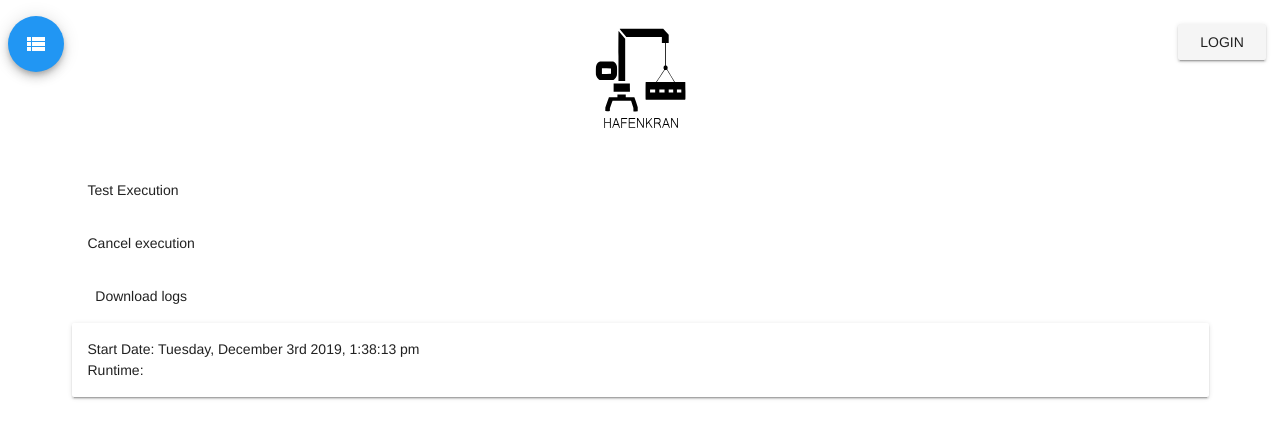
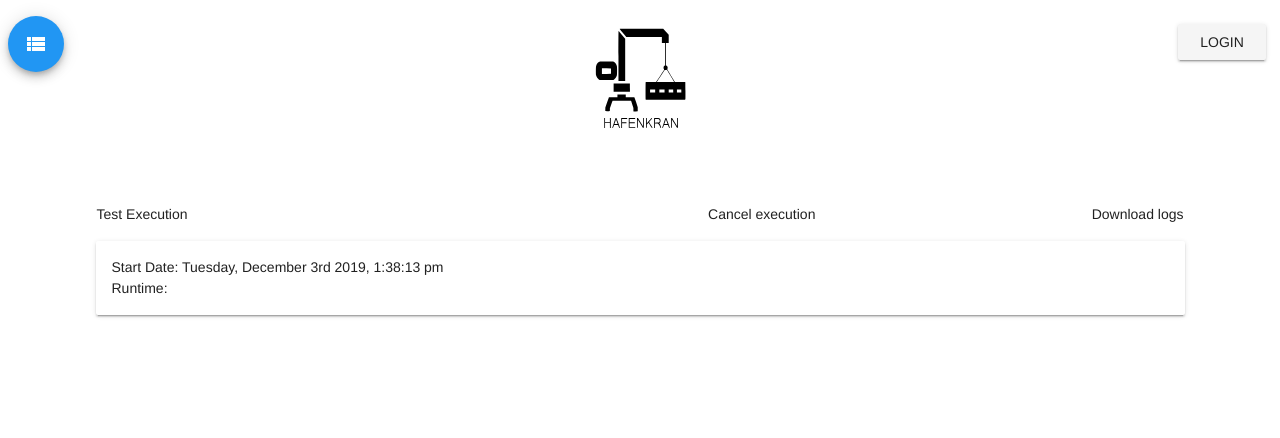
Before and after one commit to cormensratio/hafenkran-client, a Vue app: page /execution/1 in a window 1280 px wide. Shown: the top 438 px of the page. Built offline with nearby package versions, Linux system fonts and the light colour scheme.

Commit message:
EPDS02-124 Redesigned elements to match mockup.

```diff
--- a/src/components/views/ExecutionDetailsPage.vue
+++ b/src/components/views/ExecutionDetailsPage.vue
@@ -2,16 +2,23 @@
   <base-page>
     <template slot="body">
       <div class="container">
-        <v-layout>
-          <v-card flat>
+        <v-container fluid>
+        <v-layout row>
             <v-flex>
               <v-card flat>
-              <v-card-text align="left">{{execution.name}}</v-card-text>
-              <v-card-text>Cancel execution</v-card-text>
-              <v-card-text>Download logs</v-card-text>
+                <v-card-text align="left">{{execution.name}}</v-card-text>
               </v-card>
             </v-flex>
-          </v-card>
+             <v-flex>
+               <v-card flat col>
+                 <v-card-text align="right">Cancel execution</v-card-text>
+               </v-card>
+             </v-flex>
+             <v-flex>
+               <v-card flat>
+                 <v-card-text align="right">Download logs</v-card-text>
+               </v-card>
+             </v-flex>
         </v-layout>
         <v-layout>
           <v-flex>
@@ -24,6 +31,7 @@
             </v-card>
           </v-flex>
         </v-layout>
+        </v-container>
       </div>
       <div>
 
```
